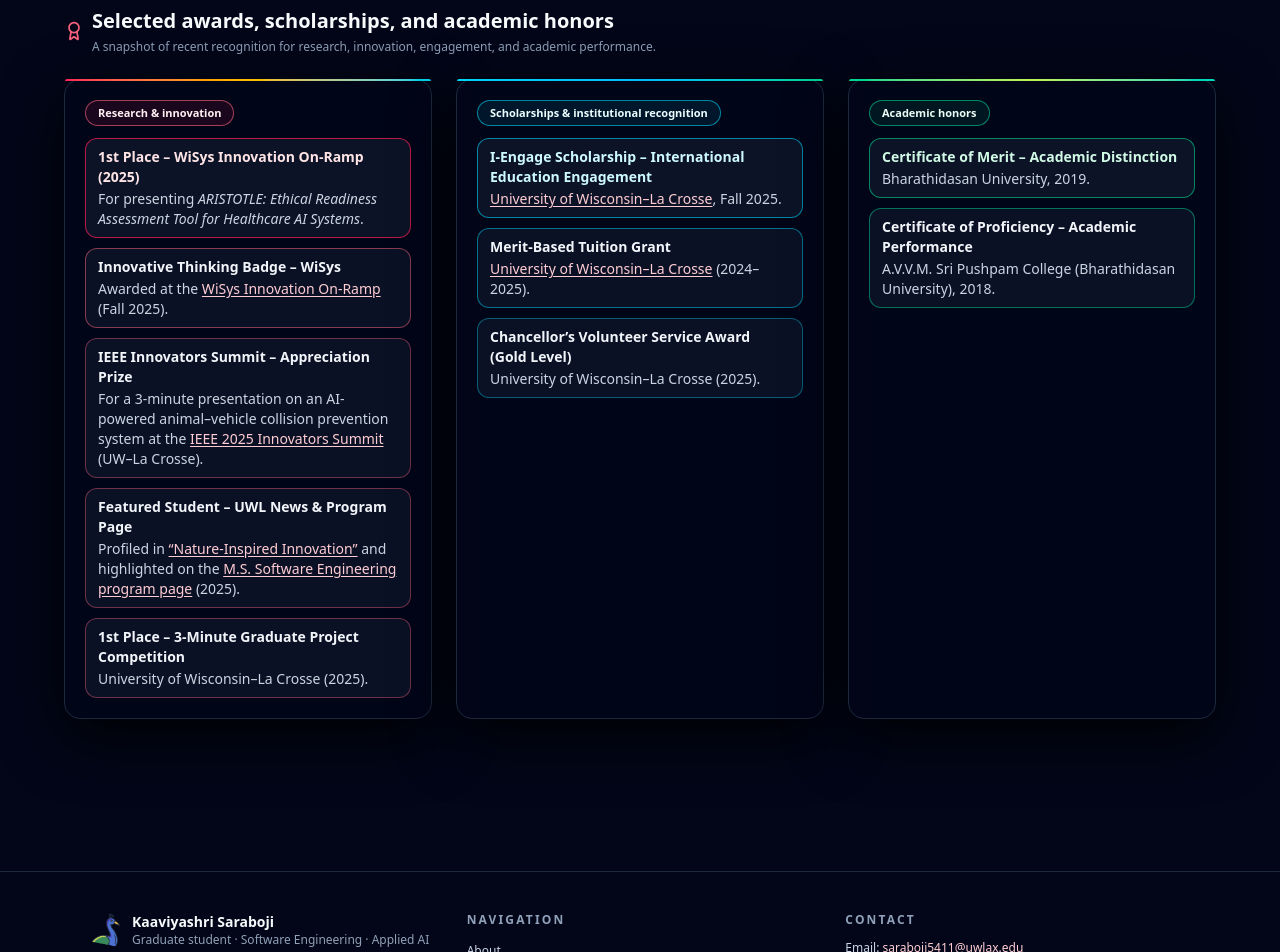
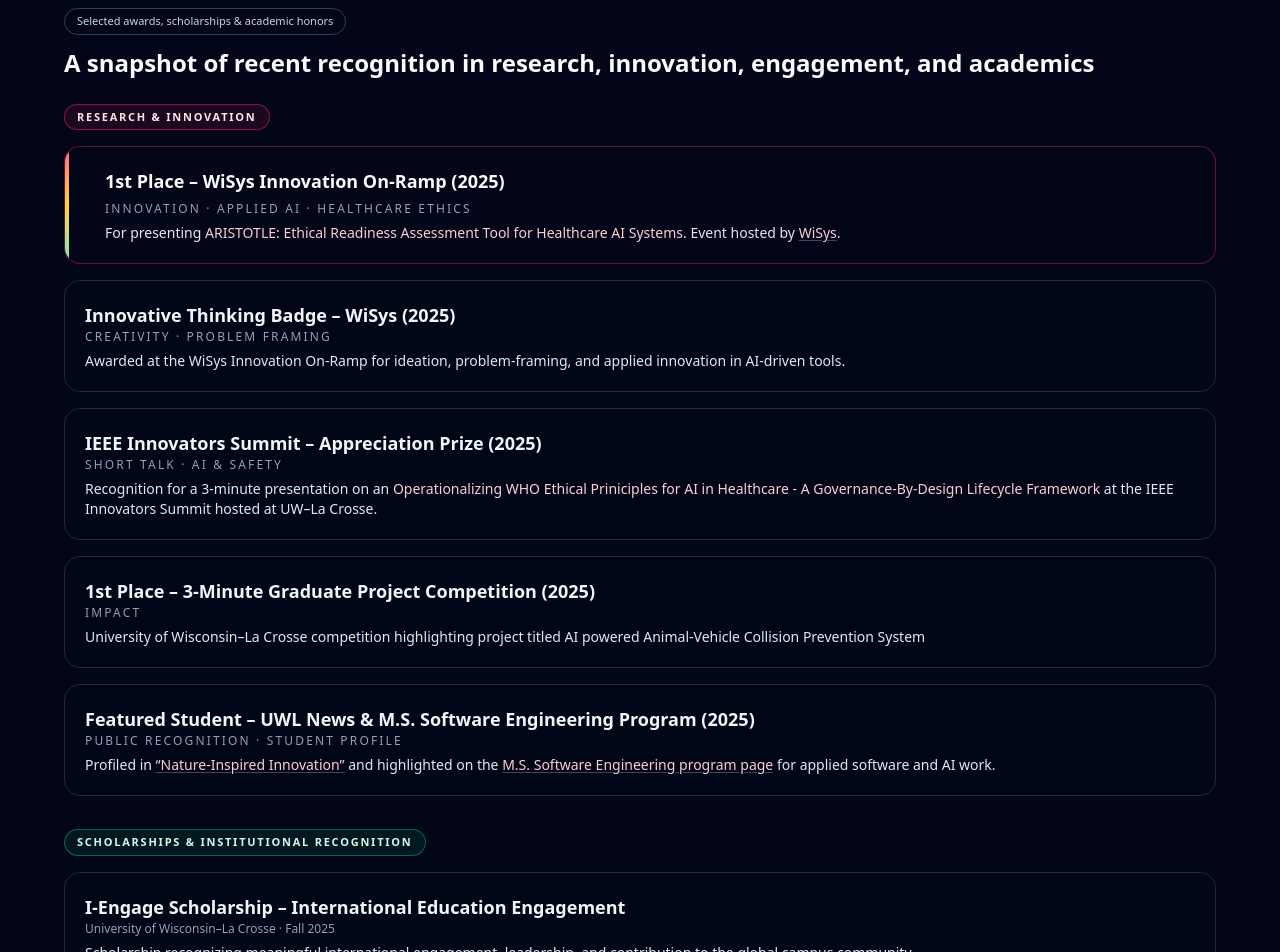
Before and after one commit to Kaaviyashri/Kaaviya_Portfolio, a React (Vite) app: page / in a window 1280 px wide. Shown: the part 680-1632 px from the top of the page. Built offline with nearby package versions, Linux system fonts and the light colour scheme.

Commit message:
Update Home.jsx

```diff
--- a/src/pages/Home.jsx
+++ b/src/pages/Home.jsx
@@ -91,88 +91,114 @@
       </section>
 
 
-      {/* ACHIEVEMENTS / HIGHLIGHTS */}
-    {/* ACHIEVEMENTS / HIGHLIGHTS */}
-<section className="space-y-6 pb-4 sm:pb-6">
-  <Reveal className="flex items-center gap-2">
-    <Award className="h-5 w-5 text-rose-400" />
-    <div>
-      <h2 className="text-xl font-semibold text-slate-50">
-        Selected awards, scholarships, and academic honors
-      </h2>
-      <p className="text-xs text-slate-400 mt-1">
-        A snapshot of recent recognition for research, innovation, engagement, and academic performance.
-      </p>
-    </div>
+     {/* SELECTED AWARDS – RICH VERTICAL LAYOUT */}
+<section className="space-y-6">
+  <Reveal className="space-y-3">
+    <span className="inline-flex items-center gap-2 rounded-full border border-slate-700 bg-slate-950/70 px-3 py-1 text-[11px] font-medium text-slate-300">
+      Selected awards, scholarships & academic honors
+    </span>
+
+    <h2 className="text-xl sm:text-2xl font-semibold text-slate-50">
+      A snapshot of recent recognition in research, innovation, engagement, and academics
+    </h2>
   </Reveal>
 
-  <div className="grid gap-6 md:grid-cols-2 lg:grid-cols-3">
-    {/* Research & innovation awards */}
-    <Reveal className="relative rounded-2xl border border-slate-800 bg-slate-950/80 p-5 shadow-[0_18px_60px_rgba(0,0,0,0.85)] text-sm text-slate-200">
-      <div className="absolute inset-x-0 -top-px h-0.5 bg-gradient-to-r from-rose-500 via-amber-400 to-cyan-400 rounded-t-2xl" />
-      <div className="inline-flex items-center gap-2 rounded-full bg-rose-500/10 border border-rose-400/60 px-3 py-1 text-[11px] font-semibold text-rose-50 mb-3">
-        Research &amp; innovation
+  <div className="mt-4 space-y-8">
+    {/* RESEARCH & INNOVATION GROUP */}
+    <Reveal className="space-y-4">
+      <div className="inline-flex items-center gap-2 rounded-full border border-rose-500/50 bg-rose-500/10 px-3 py-1 text-[11px] font-semibold uppercase tracking-[0.16em] text-rose-100">
+        Research & innovation
       </div>
 
-      <div className="space-y-2.5">
-        <div className="rounded-xl bg-slate-900/80 border border-rose-500/70 px-3 py-2">
-          <p className="text-sm font-semibold text-rose-100">
-            1st Place – WiSys Innovation On-Ramp (2025)
+      <div className="space-y-4">
+        {/* WiSys 1st Place */}
+        <article className="relative overflow-hidden rounded-2xl border border-rose-500/40 bg-gradient-to-r from-slate-950/95 via-slate-950/90 to-slate-950/95 p-4 sm:p-5">
+          <div className="absolute inset-y-0 left-0 w-1 bg-gradient-to-b from-rose-400 via-amber-300 to-emerald-300" />
+          <div className="pl-4 sm:pl-5 space-y-1.5">
+            <h3 className="text-base sm:text-lg font-semibold text-slate-50">
+              1st Place – WiSys Innovation On-Ramp (2025)
+            </h3>
+            <p className="text-xs text-slate-400 uppercase tracking-[0.18em]">
+              Innovation · Applied AI · Healthcare ethics
+            </p>
+            <p className="text-sm text-slate-200">
+              For presenting{" "}
+              <span className="text-rose-200 font-medium">
+                ARISTOTLE: Ethical Readiness Assessment Tool for Healthcare AI Systems
+              </span>
+              . Event hosted by{" "}
+              <a
+                href="https://www.wisys.org/"
+                target="_blank"
+                rel="noopener noreferrer"
+                className="text-rose-200 underline decoration-slate-500/60 underline-offset-2 hover:text-rose-100"
+              >
+                WiSys
+              </a>
+              .
+            </p>
+          </div>
+        </article>
+
+        {/* WiSys Innovative Thinking Badge */}
+        <article className="rounded-2xl border border-slate-800 bg-slate-950/90 p-4 sm:p-5">
+          <h3 className="text-base sm:text-lg font-semibold text-slate-100">
+            Innovative Thinking Badge – WiSys (2025)
+          </h3>
+          <p className="text-xs text-slate-400 uppercase tracking-[0.18em]">
+            Creativity · Problem framing
           </p>
-          <p className="text-sm text-slate-300 mt-0.5">
-            For presenting{" "}
-            <em>ARISTOTLE: Ethical Readiness Assessment Tool for Healthcare AI Systems</em>.
+          <p className="text-sm text-slate-200 mt-1.5">
+            Awarded at the WiSys Innovation On-Ramp for ideation, problem-framing,
+            and applied innovation in AI-driven tools.
           </p>
-        </div>
+        </article>
 
-        <div className="rounded-xl bg-slate-900/70 border border-rose-400/50 px-3 py-2">
-          <p className="text-sm font-semibold text-slate-100">
-            Innovative Thinking Badge – WiSys
+        {/* IEEE Innovators Summit */}
+        <article className="rounded-2xl border border-slate-800 bg-slate-950/90 p-4 sm:p-5">
+          <h3 className="text-base sm:text-lg font-semibold text-slate-100">
+            IEEE Innovators Summit – Appreciation Prize (2025)
+          </h3>
+          <p className="text-xs text-slate-400 uppercase tracking-[0.18em]">
+            Short talk · AI & safety
           </p>
-          <p className="text-sm text-slate-300 mt-0.5">
-            Awarded at the{" "}
-            <a
-              href="https://www.wisys.org"
-              target="_blank"
-              rel="noreferrer"
-              className="text-rose-200 hover:text-rose-100 underline underline-offset-2"
-            >
-              WiSys Innovation On-Ramp
-            </a>{" "}
-            (Fall 2025).
+          <p className="text-sm text-slate-200 mt-1.5">
+            Recognition for a 3-minute presentation on an{" "}
+            <span className="text-rose-200 font-medium">
+              Operationalizing WHO Ethical Priniciples for AI in Healthcare -  A Governance-By-Design Lifecycle Framework
+            </span>{" "}
+            at the IEEE Innovators Summit hosted at UW–La Crosse.
           </p>
-        </div>
+        </article>
 
-        <div className="rounded-xl bg-slate-900/70 border border-rose-400/40 px-3 py-2">
-          <p className="text-sm font-semibold text-slate-100">
-            IEEE Innovators Summit – Appreciation Prize
+        {/* 3-Minute Graduate Project Competition */}
+        <article className="rounded-2xl border border-slate-800 bg-slate-950/90 p-4 sm:p-5">
+          <h3 className="text-base sm:text-lg font-semibold text-slate-100">
+            1st Place – 3-Minute Graduate Project Competition (2025)
+          </h3>
+          <p className="text-xs text-slate-400 uppercase tracking-[0.18em]">
+            Impact
           </p>
-          <p className="text-sm text-slate-300 mt-0.5">
-            For a 3-minute presentation on an AI-powered animal–vehicle collision
-            prevention system at the{" "}
-            <a
-              href="https://www.ieee.org"
-              target="_blank"
-              rel="noreferrer"
-              className="text-rose-200 hover:text-rose-100 underline underline-offset-2"
-            >
-              IEEE 2025 Innovators Summit
-            </a>{" "}
-            (UW–La Crosse).
+          <p className="text-sm text-slate-200 mt-1.5">
+            University of Wisconsin–La Crosse competition highlighting project titled AI powered Animal-Vehicle Collision Prevention System
           </p>
-        </div>
+        </article>
 
-        <div className="rounded-xl bg-slate-900/70 border border-rose-400/40 px-3 py-2">
-          <p className="text-sm font-semibold text-slate-100">
-            Featured Student – UWL News &amp; Program Page
+        {/* Featured student */}
+        <article className="rounded-2xl border border-slate-800 bg-slate-950/90 p-4 sm:p-5">
+          <h3 className="text-base sm:text-lg font-semibold text-slate-100">
+            Featured Student – UWL News & M.S. Software Engineering Program (2025)
+          </h3>
+          <p className="text-xs text-slate-400 uppercase tracking-[0.18em]">
+            Public recognition · Student profile
           </p>
-          <p className="text-sm text-slate-300 mt-0.5">
+          <p className="text-sm text-slate-200 mt-1.5">
             Profiled in{" "}
             <a
               href="https://www.uwlax.edu/news/posts/nature-inspired-innovation/"
               target="_blank"
-              rel="noreferrer"
-              className="text-rose-200 hover:text-rose-100 underline underline-offset-2"
+              rel="noopener noreferrer"
+              className="text-rose-200 underline decoration-slate-500/60 underline-offset-2 hover:text-rose-100"
             >
               “Nature-Inspired Innovation”
             </a>{" "}
@@ -180,104 +206,88 @@
             <a
               href="https://www.uwlax.edu/academics/grad/software-engineering/"
               target="_blank"
-              rel="noreferrer"
-              className="text-rose-200 hover:text-rose-100 underline underline-offset-2"
+              rel="noopener noreferrer"
+              className="text-rose-200 underline decoration-slate-500/60 underline-offset-2 hover:text-rose-100"
             >
               M.S. Software Engineering program page
             </a>{" "}
-            (2025).
+            for applied software and AI work.
           </p>
-        </div>
-
-        <div className="rounded-xl bg-slate-900/70 border border-rose-400/40 px-3 py-2">
-          <p className="text-sm font-semibold text-slate-100">
-            1st Place – 3-Minute Graduate Project Competition
-          </p>
-          <p className="text-sm text-slate-300 mt-0.5">
-            University of Wisconsin–La Crosse (2025).
-          </p>
-        </div>
+        </article>
       </div>
     </Reveal>
 
-    {/* Scholarships & recognition */}
-    <Reveal className="relative rounded-2xl border border-slate-800 bg-slate-950/80 p-5 shadow-[0_18px_60px_rgba(0,0,0,0.85)] text-sm text-slate-200">
-      <div className="absolute inset-x-0 -top-px h-0.5 bg-gradient-to-r from-cyan-400 via-sky-400 to-emerald-400 rounded-t-2xl" />
-      <div className="inline-flex items-center gap-2 rounded-full bg-cyan-500/10 border border-cyan-400/60 px-3 py-1 text-[11px] font-semibold text-cyan-50 mb-3">
-        Scholarships &amp; institutional recognition
+    {/* SCHOLARSHIPS & INSTITUTIONAL RECOGNITION */}
+    <Reveal className="space-y-4">
+      <div className="inline-flex items-center gap-2 rounded-full border border-emerald-500/50 bg-emerald-500/10 px-3 py-1 text-[11px] font-semibold uppercase tracking-[0.16em] text-emerald-100">
+        Scholarships & institutional recognition
       </div>
 
-      <div className="space-y-2.5">
-        <div className="rounded-xl bg-slate-900/80 border border-cyan-500/70 px-3 py-2">
-          <p className="text-sm font-semibold text-cyan-100">
+      <div className="space-y-4">
+        <article className="rounded-2xl border border-slate-800 bg-slate-950/90 p-4 sm:p-5">
+          <h3 className="text-base sm:text-lg font-semibold text-slate-100">
             I-Engage Scholarship – International Education Engagement
+          </h3>
+          <p className="text-xs text-slate-400">University of Wisconsin–La Crosse · Fall 2025</p>
+          <p className="text-sm text-slate-200 mt-1.5">
+            Scholarship recognizing meaningful international engagement, leadership,
+            and contribution to the global campus community.
           </p>
-          <p className="text-sm text-slate-300 mt-0.5">
-            <a
-              href="https://www.uwlax.edu/gel/graduate-education/current-students/"
-              target="_blank"
-              rel="noreferrer"
-              className="text-rose-200 hover:text-rose-100 underline underline-offset-2"
-            >
-              University of Wisconsin–La Crosse
-            </a>
-            , Fall 2025.
+        </article>
+
+        <article className="rounded-2xl border border-slate-800 bg-slate-950/90 p-4 sm:p-5">
+          <h3 className="text-base sm:text-lg font-semibold text-slate-100">
+            Merit-Based Tuition Grant
+          </h3>
+          <p className="text-xs text-slate-400">University of Wisconsin–La Crosse · 2024–2025</p>
+          <p className="text-sm text-slate-200 mt-1.5">
+            Awarded in recognition of strong academic performance and sustained progress
+            in graduate study.
           </p>
-        </div>
+        </article>
 
-        <div className="rounded-xl bg-slate-900/70 border border-cyan-400/50 px-3 py-2">
-          <p className="text-sm font-semibold text-slate-100">
-            Merit-Based Tuition Grant
+        <article className="rounded-2xl border border-slate-800 bg-slate-950/90 p-4 sm:p-5">
+          <h3 className="text-base sm:text-lg font-semibold text-slate-100">
+            Chancellor’s Volunteer Service Award — Gold Level
+          </h3>
+          <p className="text-xs text-slate-400">University of Wisconsin–La Crosse · 2025</p>
+          <p className="text-sm text-slate-200 mt-1.5">
+            Highest-level institutional recognition for sustained volunteerism,
+            community engagement, and service contributions.
           </p>
-          <p className="text-sm text-slate-300 mt-0.5">
-            <a
-              href="https://www.uwlax.edu"
-              target="_blank"
-              rel="noreferrer"
-              className="text-rose-200 hover:text-rose-100 underline underline-offset-2"
-            >
-              University of Wisconsin–La Crosse
-            </a>{" "}
-            (2024–2025).
-          </p>
-        </div>
-
-        <div className="rounded-xl bg-slate-900/70 border border-cyan-400/40 px-3 py-2">
-          <p className="text-sm font-semibold text-slate-100">
-            Chancellor’s Volunteer Service Award (Gold Level)
-          </p>
-          <p className="text-sm text-slate-300 mt-0.5">
-            University of Wisconsin–La Crosse (2025).
-          </p>
-        </div>
+        </article>
       </div>
     </Reveal>
 
-    {/* Academic honors */}
-    <Reveal className="relative rounded-2xl border border-slate-800 bg-slate-950/80 p-5 shadow-[0_18px_60px_rgba(0,0,0,0.85)] text-sm text-slate-200">
-      <div className="absolute inset-x-0 -top-px h-0.5 bg-gradient-to-r from-emerald-400 via-lime-300 to-teal-400 rounded-t-2xl" />
-      <div className="inline-flex items-center gap-2 rounded-full bg-emerald-500/10 border border-emerald-400/60 px-3 py-1 text-[11px] font-semibold text-emerald-50 mb-3">
+    {/* ACADEMIC HONORS */}
+    <Reveal className="space-y-4">
+      <div className="inline-flex items-center gap-2 rounded-full border border-sky-500/50 bg-sky-500/10 px-3 py-1 text-[11px] font-semibold uppercase tracking-[0.16em] text-sky-100">
         Academic honors
       </div>
 
-      <div className="space-y-2.5">
-        <div className="rounded-xl bg-slate-900/80 border border-emerald-500/70 px-3 py-2">
-          <p className="text-sm font-semibold text-emerald-100">
+      <div className="space-y-4">
+        <article className="rounded-2xl border border-slate-800 bg-slate-950/90 p-4 sm:p-5">
+          <h3 className="text-base sm:text-lg font-semibold text-slate-100">
             Certificate of Merit – Academic Distinction
+          </h3>
+          <p className="text-xs text-slate-400">Bharathidasan University · 2019</p>
+          <p className="text-sm text-slate-200 mt-1.5">
+            Awarded for high academic distinction during postgraduate study.
           </p>
-          <p className="text-sm text-slate-300 mt-0.5">
-            Bharathidasan University, 2019.
+        </article>
+
+        <article className="rounded-2xl border border-slate-800 bg-slate-950/90 p-4 sm:p-5">
+          <h3 className="text-base sm:text-lg font-semibold text-slate-100">
+            Certificate of Proficiency – Academic Performance
+          </h3>
+          <p className="text-xs text-slate-400">
+            A.V.V.M. Sri Pushpam College (Bharathidasan University) · 2018
           </p>
-        </div>
-
-        <div className="rounded-xl bg-slate-900/70 border border-emerald-400/50 px-3 py-2">
-          <p className="text-sm font-semibold text-slate-100">
-            Certificate of Proficiency – Academic Performance
+          <p className="text-sm text-slate-200 mt-1.5">
+            Recognition for strong academic performance during undergraduate study
+            in Computer Science.
           </p>
-          <p className="text-sm text-slate-300 mt-0.5">
-            A.V.V.M. Sri Pushpam College (Bharathidasan University), 2018.
-          </p>
-        </div>
+        </article>
       </div>
     </Reveal>
   </div>
```
